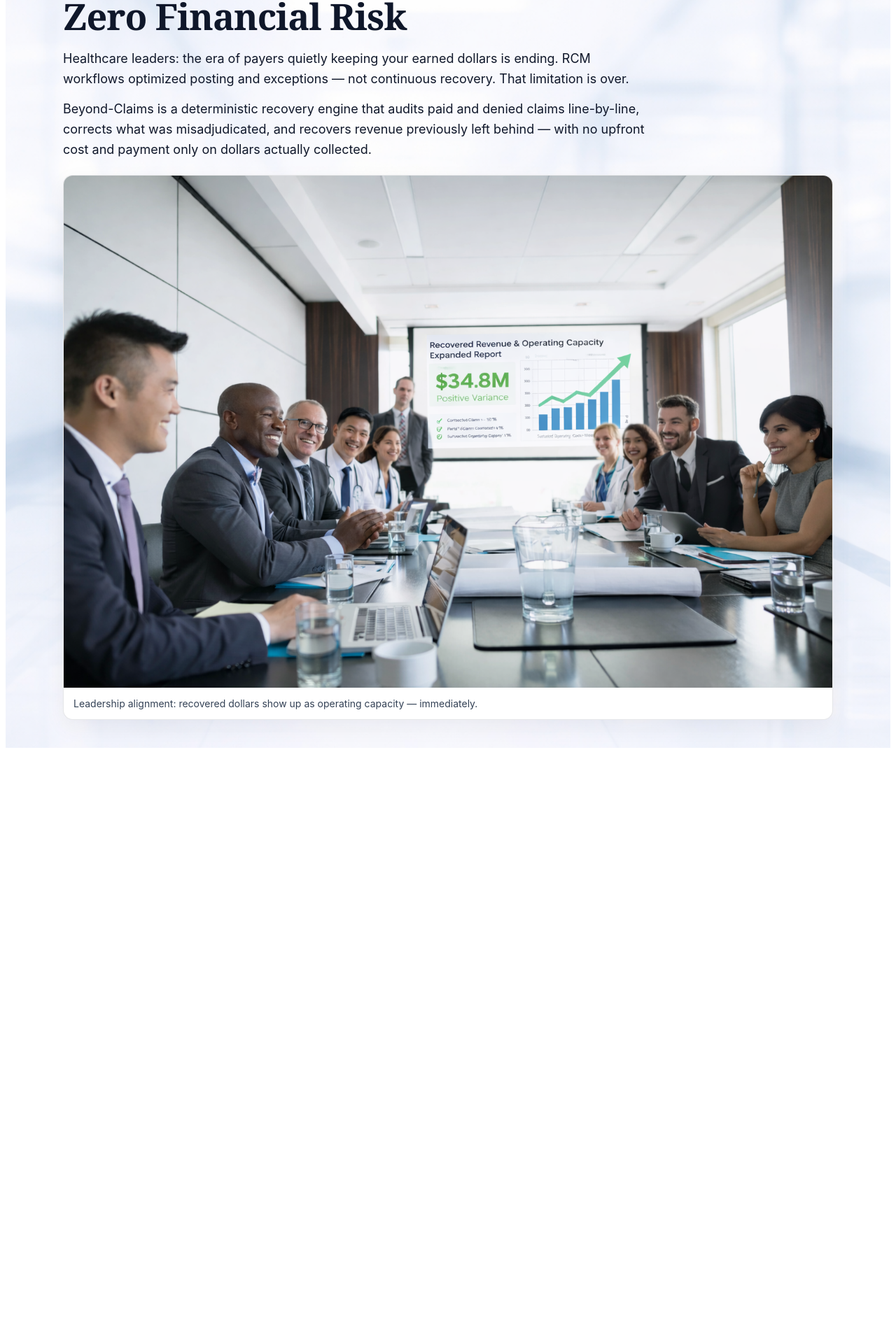
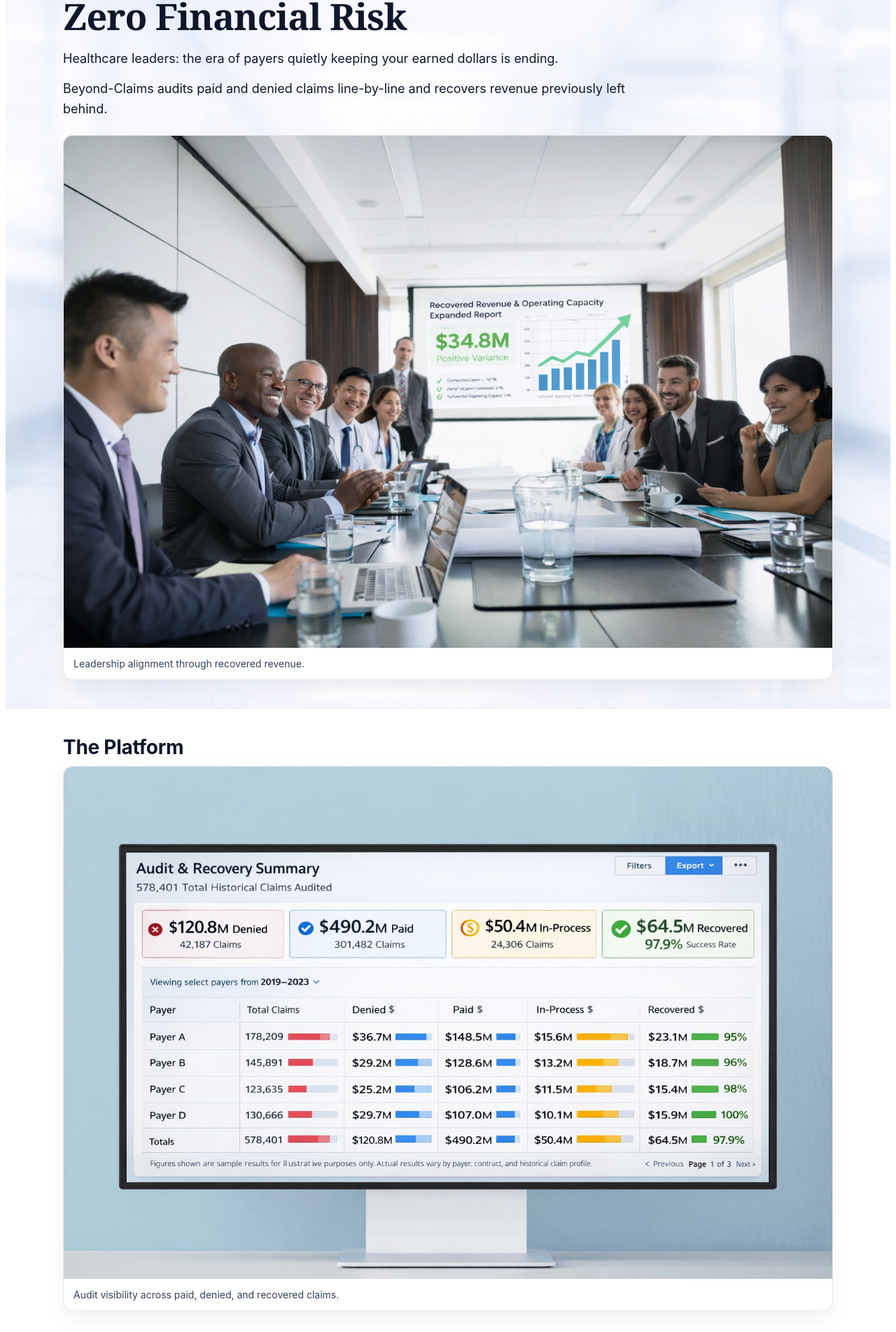
Before and after one commit to beyondhealthsystems/beyond-healthsystems-site, a Next.js app: page / in a window 1280 px wide. Shown: the part 276-2180 px from the top of the page at 70% size. Before the commit the page ends 1353 px from the top, so only its background shows below. Built offline with nearby package versions, Linux system fonts and the light colour scheme.

Commit message:
Update index.js

```diff
--- a/pages/index.js
+++ b/pages/index.js
@@ -45,7 +45,7 @@ export default function Home() {
       fontWeight: 600,
     },
 
-    /* HERO — ONLY CHANGE IS HERE */
+    /* HERO — background added safely */
     hero: {
       padding: "84px 0 40px",
       backgroundImage: "url('/images/hero-background-light.png')",
@@ -66,14 +66,12 @@ export default function Home() {
       lineHeight: 1.6,
       maxWidth: 820,
       margin: "0 0 14px 0",
-      color: "#0f172a",
     },
     sub: {
       fontSize: 18,
       lineHeight: 1.6,
       maxWidth: 860,
       margin: 0,
-      color: "#0f172a",
     },
 
     section: {
@@ -89,7 +87,6 @@ export default function Home() {
       fontSize: 16,
       lineHeight: 1.65,
       margin: "0 0 12px 0",
-      color: "#0f172a",
       maxWidth: 920,
     },
 
@@ -122,38 +119,8 @@ export default function Home() {
     bullets: {
       margin: "10px 0 0 18px",
       padding: 0,
-      color: "#0f172a",
       lineHeight: 1.7,
       maxWidth: 920,
-    },
-
-    ctaRow: {
-      display: "flex",
-      gap: 12,
-      flexWrap: "wrap",
-      marginTop: 16,
-    },
-    buttonPrimary: {
-      background: "#16a34a",
-      color: "#ffffff",
-      border: "none",
-      borderRadius: 10,
-      padding: "10px 14px",
-      fontWeight: 700,
-      cursor: "pointer",
-      textDecoration: "none",
-      display: "inline-block",
-    },
-    buttonSecondary: {
-      background: "transparent",
-      color: "#1e3a8a",
-      border: "1px solid rgba(30, 58, 138, 0.35)",
-      borderRadius: 10,
-      padding: "10px 14px",
-      fontWeight: 700,
-      cursor: "pointer",
-      textDecoration: "none",
-      display: "inline-block",
     },
 
     footer: {
@@ -171,7 +138,6 @@ export default function Home() {
         <div style={styles.container}>
           <div style={styles.nav}>
             <div style={styles.navLeft}>Beyond Health Systems</div>
-
             <div style={styles.navLinks}>
               <a style={styles.a} href="#platform">Platform</a>
               <a style={styles.a} href="#beyond-claims">Beyond-Claims</a>
@@ -189,44 +155,90 @@ export default function Home() {
           <h1 style={styles.h1}>
             A Real Claims Recovery Solution — With Zero Financial Risk
           </h1>
-
           <p style={styles.lead}>
             Healthcare leaders: the era of payers quietly keeping your earned
-            dollars is ending. RCM workflows optimized posting and exceptions —
-            not continuous recovery. That limitation is over.
+            dollars is ending.
+          </p>
+          <p style={styles.sub}>
+            Beyond-Claims audits paid and denied claims line-by-line and
+            recovers revenue previously left behind.
           </p>
 
-          <p style={styles.sub}>
-            Beyond-Claims is a deterministic recovery engine that audits paid and
-            denied claims line-by-line, corrects what was misadjudicated, and
-            recovers revenue previously left behind — with no upfront cost and
-            payment only on dollars actually collected.
-          </p>
-
-          {/* HERO IMAGE (UNCHANGED) */}
           <div style={{ marginTop: 22 }}>
             <div style={styles.mediaCard}>
-              <img
-                style={styles.img}
-                src="/images/boardroom-revenue.png"
-                alt="Hospital leadership reviewing recovered revenue results"
-              />
+              <img style={styles.img} src="/images/boardroom-revenue.png" />
               <div style={styles.imgCaption}>
-                Leadership alignment: recovered dollars show up as operating
-                capacity — immediately.
+                Leadership alignment through recovered revenue.
               </div>
             </div>
           </div>
         </div>
       </section>
 
-      {/* EVERYTHING ELSE BELOW IS UNCHANGED */}
       {/* PLATFORM */}
+      <section id="platform" style={styles.section}>
+        <div style={styles.container}>
+          <h2 style={styles.sectionTitle}>The Platform</h2>
+          <div style={styles.mediaCard}>
+            <img style={styles.img} src="/images/audit-dashboard.jpg" />
+            <div style={styles.imgCaption}>
+              Audit visibility across paid, denied, and recovered claims.
+            </div>
+          </div>
+        </div>
+      </section>
+
       {/* BEYOND-CLAIMS */}
+      <section id="beyond-claims" style={styles.section}>
+        <div style={styles.container}>
+          <h2 style={styles.sectionTitle}>Beyond-Claims</h2>
+          <div style={styles.mediaCard}>
+            <img style={styles.img} src="/images/claims-engine.png" />
+            <div style={styles.imgCaption}>
+              Deterministic service-line recovery engine.
+            </div>
+          </div>
+        </div>
+      </section>
+
       {/* BEYOND-TRUTH */}
+      <section id="beyond-truth" style={styles.section}>
+        <div style={styles.container}>
+          <h2 style={styles.sectionTitle}>Beyond-Truth</h2>
+          <div style={styles.mediaCard}>
+            <img style={styles.img} src="/images/clinical-training.jpg" />
+            <div style={styles.imgCaption}>
+              Recovered revenue funds staffing and care.
+            </div>
+          </div>
+        </div>
+      </section>
+
       {/* PRICING */}
+      <section id="pricing" style={styles.section}>
+        <div style={styles.container}>
+          <h2 style={styles.sectionTitle}>Pricing</h2>
+          <p style={styles.p}>
+            No recovery. No cost. We only get paid when you collect.
+          </p>
+        </div>
+      </section>
+
       {/* CONTACT */}
+      <section id="contact" style={styles.section}>
+        <div style={styles.container}>
+          <p style={styles.p}>
+            <b>steven@beyond-ai.com</b> | <b>847-791-7838</b>
+          </p>
+        </div>
+      </section>
+
       {/* FOOTER */}
+      <div style={styles.footer}>
+        <div style={styles.container}>
+          © {new Date().getFullYear()} Beyond Health Systems
+        </div>
+      </div>
     </main>
   );
 }
```
